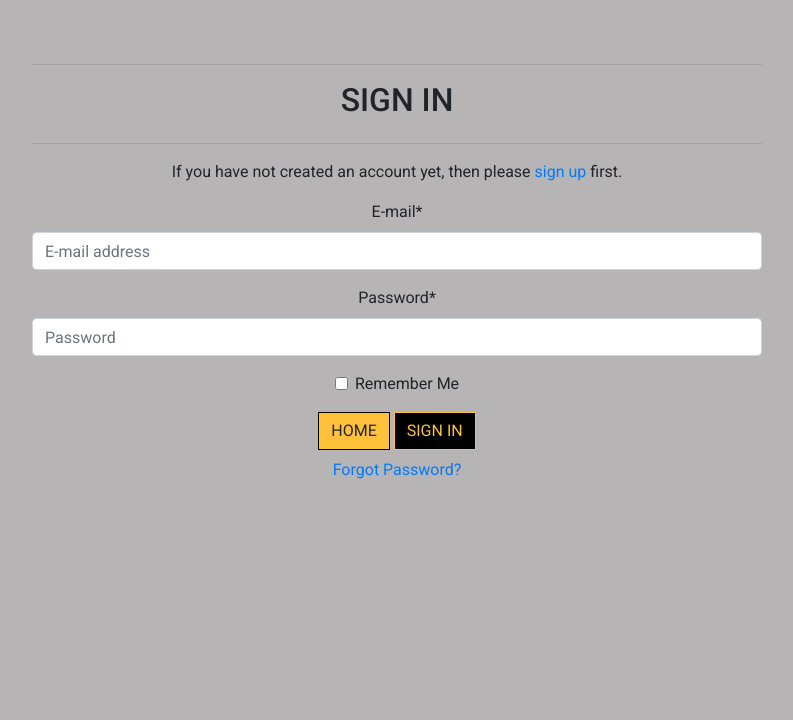
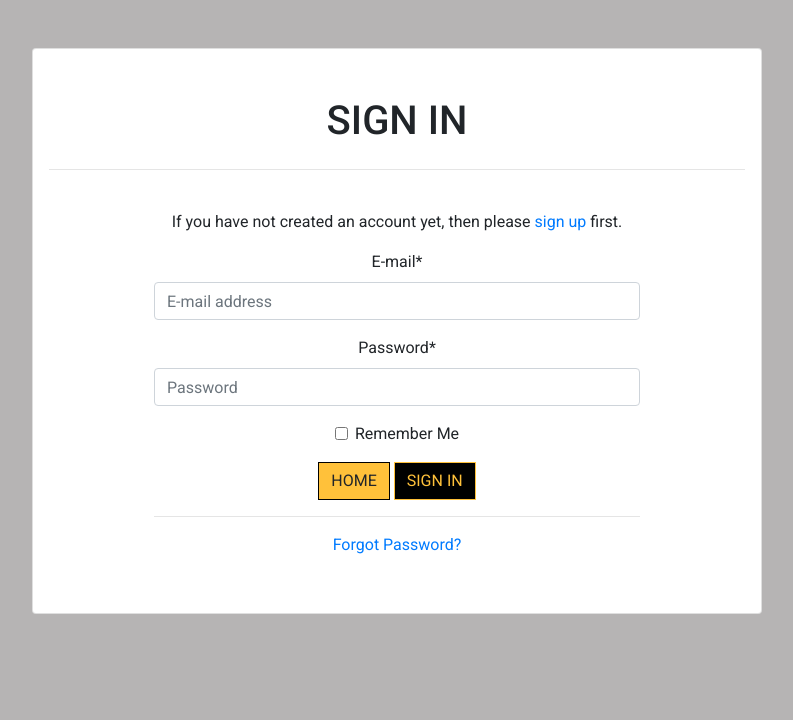
Before and after one commit to Tmuat/jg_kicking_tee, a Django app: page /accounts/login/ in a window 1280 px wide. Shown: the part 80-800 px from the top of the page, without its empty margins (243-1036 px from the left). Run offline with Django 3.2, Linux system fonts and the light colour scheme; some libraries are stand-ins or nearby versions.

Commit message:
Allauth login

```diff
--- a/templates/allauth/account/login.html
+++ b/templates/allauth/account/login.html
@@ -7,11 +7,10 @@
 {% block head_title %}{% trans "Sign In" %}{% endblock %}
 
 {% block inner_content %}
-
+<div class="card pt-4 pt-md-5 p-3">
+    <h1 class="logo-font mb-2">{% trans "Sign In" %}</h1>
     <hr>
-<h2 class="logo-font mb-4">{% trans "Sign In" %}</h2>
-<hr>
-
+    <div class="card-inner p-2 p-md-4">
         {% get_providers as socialaccount_providers %}
 
         {% if socialaccount_providers %}
@@ -35,7 +34,7 @@
         <p>{% blocktrans %}If you have not created an account yet, then please
             <a href="{{ signup_url }}">sign up</a> first.{% endblocktrans %}</p>
         {% endif %}
-
+        <div class="form-inner mx-auto">
             <form class="login" method="POST" action="{% url 'account_login' %}">
                 {% csrf_token %}
                 {{ form|crispy }}
@@ -44,9 +43,12 @@
                 {% endif %}
                 <a class="btn home-btn rounded-0 bg-yellow border-black logo-font" href="{% url 'home' %}">Home</a>
                 <button class="primaryAction btn action-btn rounded-0 bg-black border-yellow logo-font" type="submit">{% trans "Sign In" %}</button>
+                <hr>
                 <p class="mt-2">
                     <a class="button secondaryAction" href="{% url 'account_reset_password' %}">{% trans "Forgot Password?" %}</a>
                 </p>
             </form>
-
+        </div>
+    </div>
+</div>
 {% endblock %}
```
Lines whose indentation alone changed are shown as unchanged.
